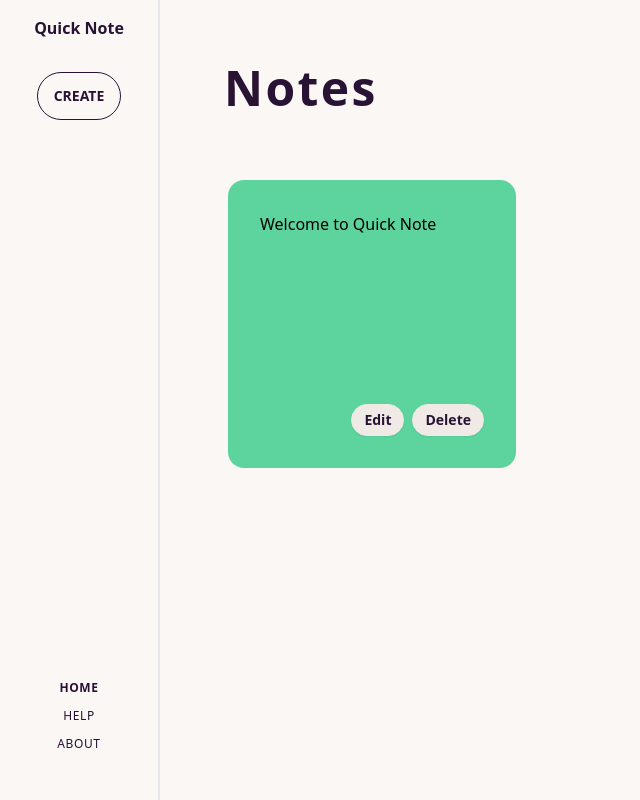
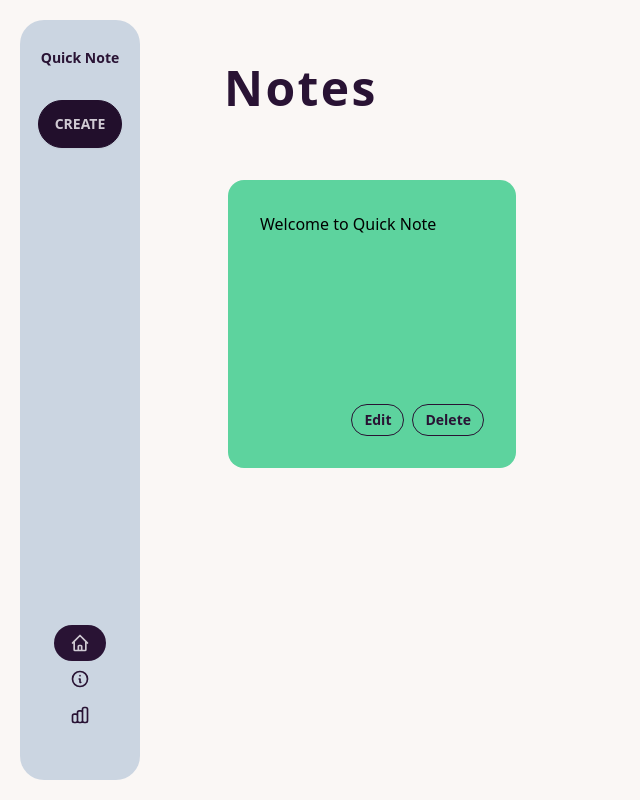
Before and after one commit to HiraK7dev/QuickNote, a React (Vite) app: page / in a window 1280 px wide. Shown: the whole page, without its empty margins (0-640 px from the left). Built offline with nearby package versions, Linux system fonts and the light colour scheme.

Commit message:
improved the ui

```diff
--- a/src/components/Card.jsx
+++ b/src/components/Card.jsx
@@ -48,13 +48,13 @@ function Card({ crdVal, text, isEditable, id }) {
       <div style={{backgroundColor: crdColor[crdVal]}} className="card w-72 text-primary-content aspect-square m-6 ml-1">
         <div className="flex flex-col justify-between card-body">
           {
-            isEditable ? <textarea className="bg-transparent h-44 max-h-44 min-h-44 overflow-x-hidden focus:outline-none" type="text" value={tempText} onChange={handleonChange}></textarea> : <p className="text-black">{ text }</p>
+            isEditable ? <textarea className="bg-transparent h-44 max-h-44 min-h-44 overflow-x-hidden focus:outline-none" type="text" value={tempText} onChange={handleonChange}></textarea> : <p className="text-black h-44 max-h-44 min-h-44">{ text }</p>
           }
           <div className="card-actions justify-end">
             {
-              isEditable ? <button onClick={saveCard} className="btn btn-sm">Save</button> : <button onClick={editCard} className="btn btn-sm">Edit</button>
+              isEditable ? <button onClick={saveCard} className="btn btn-sm btn-outline">Save</button> : <button onClick={editCard} className="btn btn-sm btn-outline">Edit</button>
             }
-            <button id={id} onClick={deleteCard} className="btn btn-sm">Delete</button>
+            <button id={id} onClick={deleteCard} className="btn btn-sm btn-outline">Delete</button>
           </div>
         </div>
       </div>
--- a/src/components/Sidebar.jsx
+++ b/src/components/Sidebar.jsx
@@ -3,25 +3,29 @@ import { NavLink } from "react-router-dom";
 import { Notes } from "../context/NoteContext";
 
 function Sidebar() {
-  const {noteList, setnoteList} = useContext(Notes);
+  const { noteList, setnoteList } = useContext(Notes);
 
-  function CardCreator(event){
+  function CardCreator(event) {
     const { id } = event.target;
-    setnoteList([...noteList, {
-      id: Date.now(),
-      text: `Write your note here...`,
-      color: id,
-      isEditable: true
-    },]);
+    setnoteList([
+      ...noteList,
+      {
+        id: Date.now(),
+        text: `Write your note here...`,
+        color: id,
+        isEditable: true,
+      },
+    ]);
   }
 
   return (
     <>
-      <div className="flex flex-col justify-start items-center h-screen w-40 min-w-40 border-r-2 border-black-500 fixed z-10">
-        <h1 className="font-bold font-sans mt-4 mb-4">Quick Note</h1>
+      <div className="flex flex-col justify-center items-center h-screen w-40 min-w-40 fixed z-10">
+        <div className="flex flex-col justify-start items-center w-[75%] h-[95%] bg-slate-300 rounded-3xl pt-3">
+        <h1 className="text-sm font-bold font-sans mt-4 mb-4">Quick Note</h1>
         {/* <button className="btn btn-natural btn-outline mt-4 mb-4">CREATE</button> */}
         <button
-          className="btn btn-natural btn-outline mt-4 mb-4"
+          className="btn btn-active btn-neutral mt-4 mb-4"
           onClick={() => document.getElementById("my_modal_5").showModal()}
         >
           CREATE
@@ -31,20 +35,50 @@ function Sidebar() {
             <h3 className="font-bold text-lg">Pick a Color for Your Note: </h3>
             {/* <p className="py-4">Pick a Color for Your Note</p> */}
             <div className="modal-action flex justify-center items-center">
-              <form method="dialog" className="flex justify-evenly items-center">
+              <form
+                method="dialog"
+                className="flex justify-evenly items-center"
+              >
                 {/* if there is a button in form, it will close the modal */}
-                  <button id="0" onClick={CardCreator} style={{backgroundColor: `#B388EB`}} className="btn m-1 aspect-square"></button>
-                  <button id="1" onClick={CardCreator} style={{backgroundColor: `#FF6B6B`}} className="btn m-1 aspect-square"></button>
-                  <button id="2" onClick={CardCreator} style={{backgroundColor: `#5DD39E`}} className="btn m-1 aspect-square"></button>
-                  <button id="3" onClick={CardCreator} style={{backgroundColor: `#11B5E4`}} className="btn m-1 aspect-square"></button>
-                  <button id="4" onClick={CardCreator} style={{backgroundColor: `#E5B181`}} className="btn m-1 aspect-square"></button>
-                <button className="btn btn-outline btn-error ml-2">Close</button>
+                <button
+                  id="0"
+                  onClick={CardCreator}
+                  style={{ backgroundColor: `#B388EB` }}
+                  className="btn m-1 aspect-square"
+                ></button>
+                <button
+                  id="1"
+                  onClick={CardCreator}
+                  style={{ backgroundColor: `#FF6B6B` }}
+                  className="btn m-1 aspect-square"
+                ></button>
+                <button
+                  id="2"
+                  onClick={CardCreator}
+                  style={{ backgroundColor: `#5DD39E` }}
+                  className="btn m-1 aspect-square"
+                ></button>
+                <button
+                  id="3"
+                  onClick={CardCreator}
+                  style={{ backgroundColor: `#11B5E4` }}
+                  className="btn m-1 aspect-square"
+                ></button>
+                <button
+                  id="4"
+                  onClick={CardCreator}
+                  style={{ backgroundColor: `#E5B181` }}
+                  className="btn m-1 aspect-square"
+                ></button>
+                <button className="btn btn-outline btn-error ml-2">
+                  Close
+                </button>
               </form>
             </div>
           </div>
         </dialog>
         <div className="flex flex-col justify-end items-center w-full h-3/4 mt-4 mb-4">
-          <NavLink
+          {/* <NavLink
             className={({ isActive }) =>
               isActive
                 ? "font-bold mt-3 text-xs tracking-wider"
@@ -73,7 +107,64 @@ function Sidebar() {
             to="/about"
           >
             ABOUT
-          </NavLink>
+          </NavLink> */}
+          <ul className="menu rounded-box">
+            <li>
+              <NavLink to="/">
+                <svg
+                  xmlns="http://www.w3.org/2000/svg"
+                  className="h-5 w-5"
+                  fill="none"
+                  viewBox="0 0 24 24"
+                  stroke="currentColor"
+                >
+                  <path
+                    strokeLinecap="round"
+                    strokeLinejoin="round"
+                    strokeWidth="2"
+                    d="M3 12l2-2m0 0l7-7 7 7M5 10v10a1 1 0 001 1h3m10-11l2 2m-2-2v10a1 1 0 01-1 1h-3m-6 0a1 1 0 001-1v-4a1 1 0 011-1h2a1 1 0 011 1v4a1 1 0 001 1m-6 0h6"
+                  />
+                </svg>
+              </NavLink>
+            </li>
+            <li>
+              <NavLink to="/about">
+                <svg
+                  xmlns="http://www.w3.org/2000/svg"
+                  className="h-5 w-5"
+                  fill="none"
+                  viewBox="0 0 24 24"
+                  stroke="currentColor"
+                >
+                  <path
+                    strokeLinecap="round"
+                    strokeLinejoin="round"
+                    strokeWidth="2"
+                    d="M13 16h-1v-4h-1m1-4h.01M21 12a9 9 0 11-18 0 9 9 0 0118 0z"
+                  />
+                </svg>
+              </NavLink>
+            </li>
+            <li>
+              <NavLink to="/help">
+                <svg
+                  xmlns="http://www.w3.org/2000/svg"
+                  className="h-5 w-5"
+                  fill="none"
+                  viewBox="0 0 24 24"
+                  stroke="currentColor"
+                >
+                  <path
+                    strokeLinecap="round"
+                    strokeLinejoin="round"
+                    strokeWidth="2"
+                    d="M9 19v-6a2 2 0 00-2-2H5a2 2 0 00-2 2v6a2 2 0 002 2h2a2 2 0 002-2zm0 0V9a2 2 0 012-2h2a2 2 0 012 2v10m-6 0a2 2 0 002 2h2a2 2 0 002-2m0 0V5a2 2 0 012-2h2a2 2 0 012 2v14a2 2 0 01-2 2h-2a2 2 0 01-2-2z"
+                  />
+                </svg>
+              </NavLink>
+            </li>
+          </ul>
+        </div>
         </div>
       </div>
       <div className="w-40 min-w-40"></div>
--- a/src/index.css
+++ b/src/index.css
@@ -1,3 +1,24 @@
 @tailwind base;
 @tailwind components;
 @tailwind utilities;
+
+/* width */
+::-webkit-scrollbar {
+    width: 4px;
+}
+
+/* Track */
+::-webkit-scrollbar-track {
+    background-color: #68686813;
+}
+
+/* Handle */
+::-webkit-scrollbar-thumb {
+    background-color: #9e9e9e49;
+    border-radius: 5px;
+}
+
+/* Handle on hover */
+::-webkit-scrollbar-thumb:hover {
+    background-color: #5555554d;
+}
--- a/src/pages/Help.jsx
+++ b/src/pages/Help.jsx
@@ -3,7 +3,7 @@ import Sidebar from '../components/Sidebar'
 
 function Help() {
   return (
-    <div>
+    <div className='flex justify-start'>
       <Sidebar/>
     </div>
   )
```
